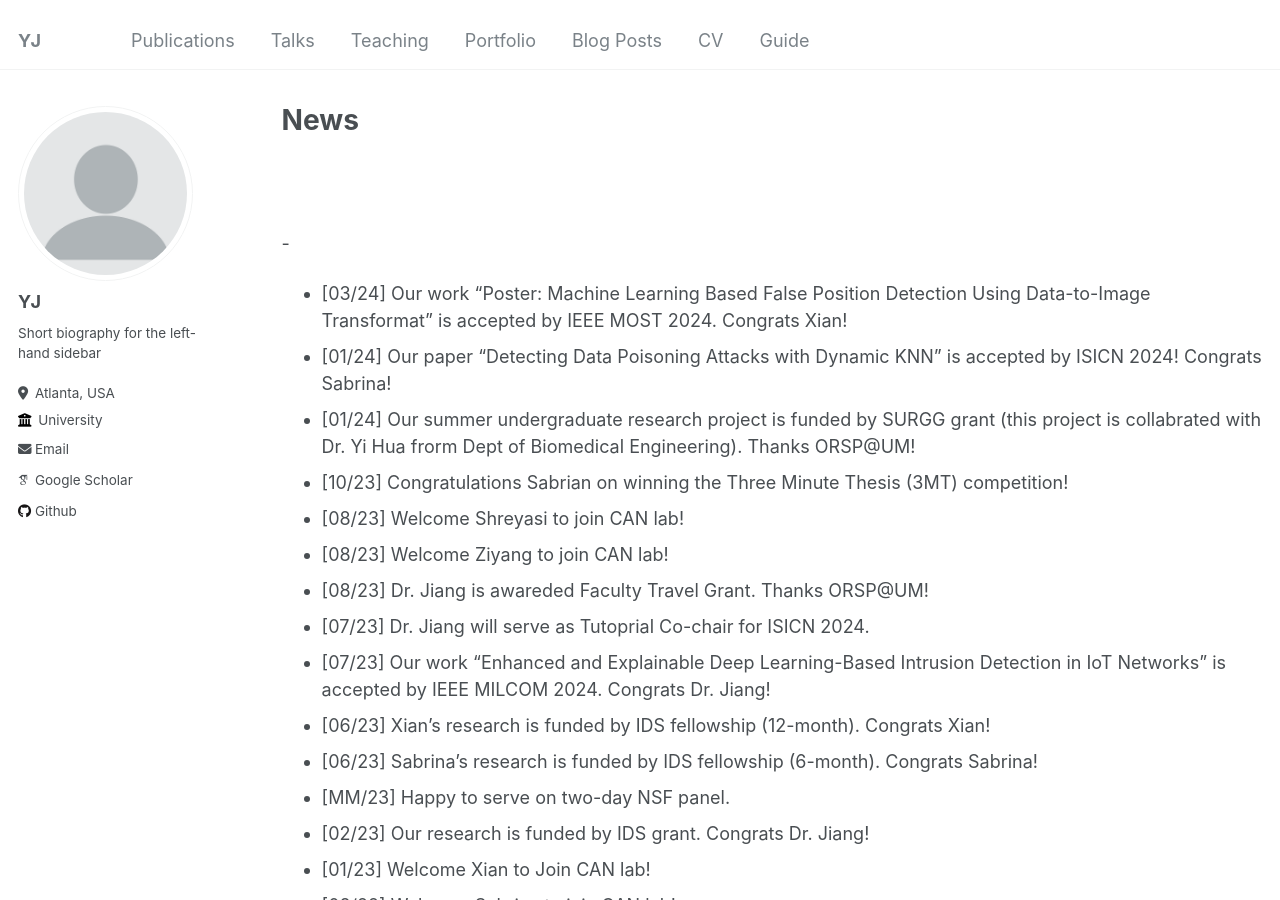
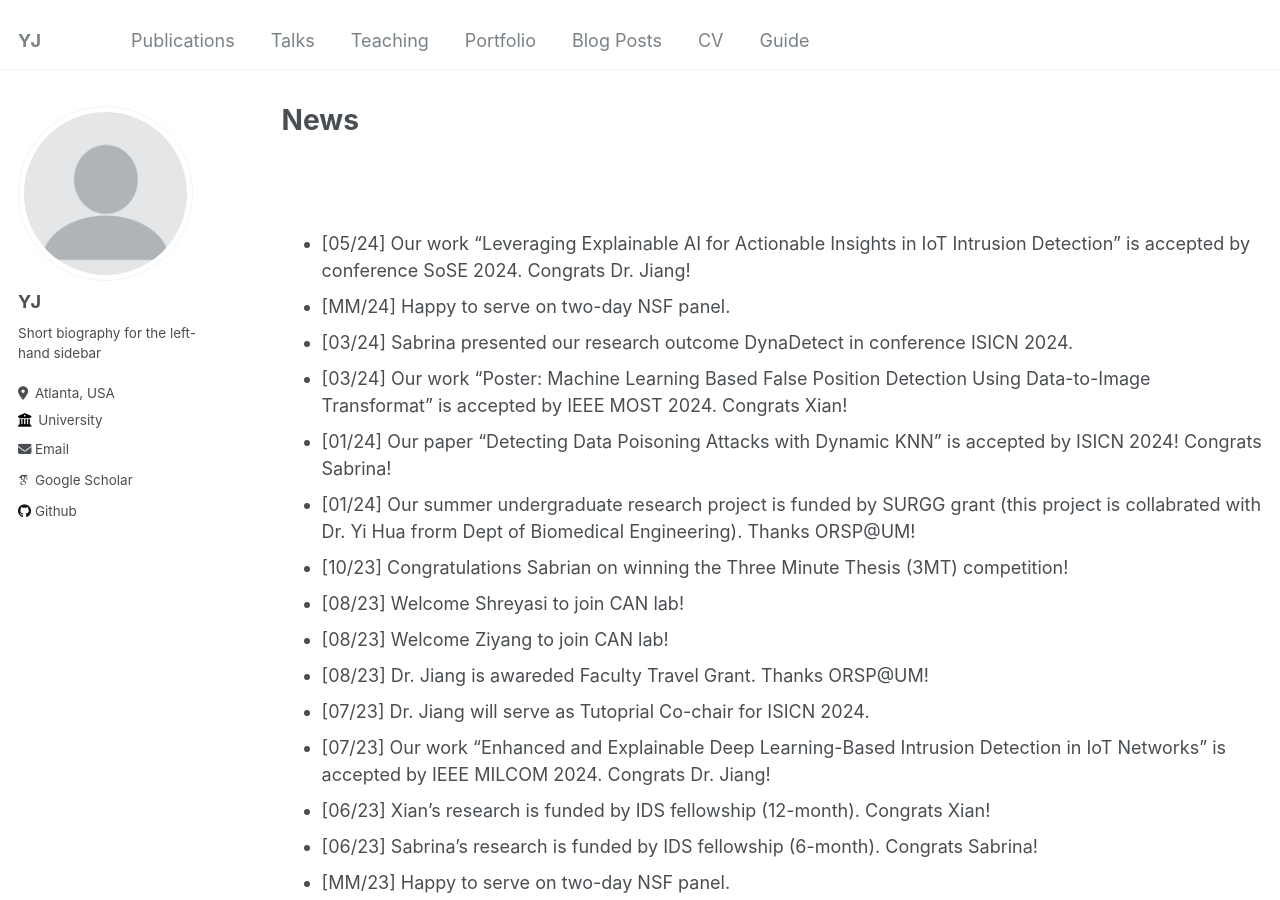
Before and after one commit to suhbrina-perry/suhbrina-perry.github.io, a Jekyll site: the page built from _pages/news.md, in a window 1280 px wide and 900 px high. Built offline with Jekyll 4.4.1, drawn with Linux system fonts in a browser that asks for light colours; some web fonts are replaced.

Commit message:
Update news.md

```diff
--- a/_pages/news.md
+++ b/_pages/news.md
@@ -12,7 +12,10 @@ author_profile: true
 
 
 
--
+
+- [05/24] Our work "Leveraging Explainable AI for Actionable Insights in IoT Intrusion Detection" is accepted by conference SoSE 2024. Congrats Dr. Jiang!
+- [MM/24] Happy to serve on two-day NSF panel.
+- [03/24] Sabrina presented our research outcome DynaDetect in conference ISICN 2024.
 - [03/24] Our work "Poster: Machine Learning Based False Position Detection Using Data-to-Image Transformat" is accepted by IEEE MOST 2024. Congrats Xian!
 - [01/24] Our paper "Detecting Data Poisoning Attacks with Dynamic KNN" is accepted by ISICN 2024! Congrats Sabrina!
 - [01/24] Our summer undergraduate research project is funded by SURGG grant (this project is collabrated with Dr. Yi Hua frorm Dept of Biomedical Engineering). Thanks ORSP@UM!
```
